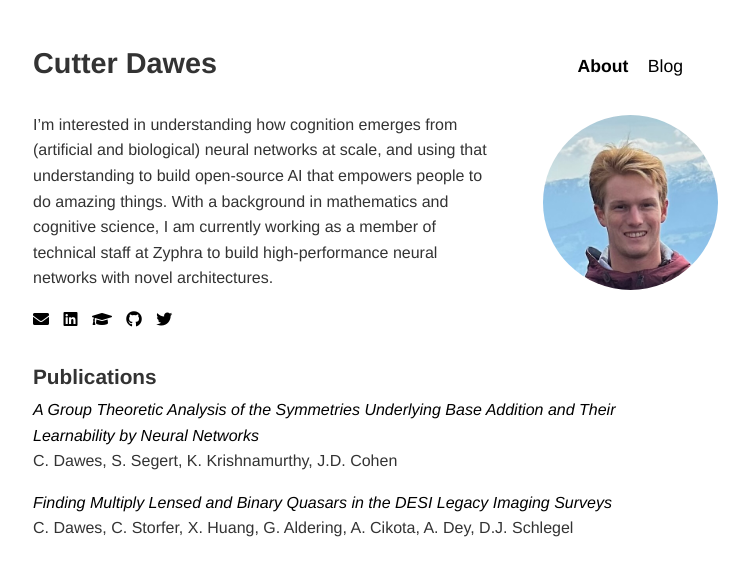
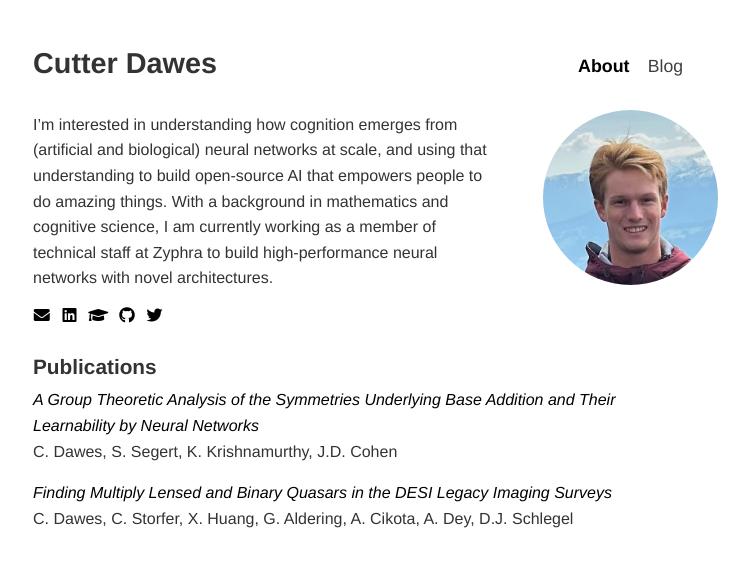
Before and after one commit to cutterdawes/cutterdawes.github.io, a Jekyll site: the page built from index.html, in a window 1280 px wide. Shown: the top 576 px of the page, without its empty margins (282-1031 px from the left). Built offline with Jekyll 4.4.1, drawn with Linux system fonts in a browser that asks for light colours.

Commit message:
Design improvements

```diff
--- a/_layouts/default.html
+++ b/_layouts/default.html
@@ -11,12 +11,12 @@
 <body>
     <header>
         <h1>{{ site.title }}</h1>
-        <button class="hamburger-menu" aria-label="Open navigation menu">
+        <button class="hamburger-menu" aria-label="Toggle navigation menu" aria-controls="site-nav" aria-expanded="false">
             <span class="bar"></span>
             <span class="bar"></span>
             <span class="bar"></span>
         </button>
-        <div class="nav-wrapper">
+        <div class="nav-wrapper" id="site-nav">
             <nav class="main-nav">
                 <a href="/" {% if page.url == '/' or page.url == '/about/' %}class="active"{% endif %}>About</a>
                 <a href="/blog/" {% if page.url contains '/blog' %}class="active"{% endif %}>Blog</a>
--- a/style.css
+++ b/style.css
@@ -1,4 +1,8 @@
 /* --- General Styles --- */
+html {
+    scroll-behavior: smooth;
+}
+
 body {
     font-family: "Helvetica Neue", Helvetica, Arial, sans-serif;
     line-height: 1.6;
@@ -13,10 +17,18 @@
 a {
     color: #000;
     text-decoration: none;
+    text-shadow: 0 0 0 rgba(0, 0, 0, 0);
+    transition: opacity 200ms ease, transform 200ms ease, text-shadow 200ms ease;
 }
 
-a:hover {
-    text-decoration: underline;
+a:hover,
+a:focus-visible {
+    text-shadow: 0.012em 0 0 currentColor, -0.012em 0 0 currentColor;
+}
+
+a:focus-visible {
+    outline: 1px solid #000;
+    outline-offset: 4px;
 }
 
 p {
@@ -65,6 +77,18 @@
     margin-left: 15px;
     font-size: 1.1em;
     color: #000;
+    display: inline-block;
+    opacity: 0.75;
+    text-decoration: none;
+    transform-origin: left center;
+    transition: opacity 200ms ease, transform 200ms ease, text-shadow 200ms ease;
+}
+
+.main-nav a:hover,
+.main-nav a:focus-visible,
+.main-nav a.active {
+    opacity: 1;
+    transform: scale(1.015);
 }
 
 .main-nav a.active {
@@ -83,29 +107,108 @@
 
 .text-content {
     flex-grow: 1;
+    opacity: 0;
+    animation: fadeSlideUp 420ms ease both;
 }
 
 .headshot {
+    --headshot-x: 35px;
+    --headshot-y: -20px;
     width: 175px;
     height: 175px;
     border-radius: 50%;
     object-fit: cover;
     flex-shrink: 0;
-    transform: translateX(35px) translateY(-20px);
+    opacity: 0;
+    transform: translate3d(var(--headshot-x), calc(var(--headshot-y) + 10px), 0);
+    animation: headshotEntrance 500ms ease 140ms forwards;
+}
+
+.links {
+    display: flex;
+    flex-wrap: wrap;
+    gap: 10px;
 }
 
 .links a {
-    margin-right: 10px;
     color: #000;
+    display: inline-flex;
+    align-items: center;
+    justify-content: center;
+    min-width: 1.1em;
+    opacity: 0;
+    animation: fadeSlideUp 320ms ease forwards;
+    transition: opacity 200ms ease;
+}
+
+.links a i {
+    display: block;
+    text-shadow: 0 0 0 rgba(0, 0, 0, 0);
+    transform: scale(1);
+    transform-origin: center;
+    transition: transform 200ms ease, text-shadow 200ms ease;
+}
+
+.links a:nth-child(1) {
+    animation-delay: 180ms;
+}
+
+.links a:nth-child(2) {
+    animation-delay: 220ms;
+}
+
+.links a:nth-child(3) {
+    animation-delay: 260ms;
+}
+
+.links a:nth-child(4) {
+    animation-delay: 300ms;
+}
+
+.links a:nth-child(5) {
+    animation-delay: 340ms;
+}
+
+.links a:hover,
+.links a:focus-visible {
+    opacity: 1;
+}
+
+.links a:hover i,
+.links a:focus-visible i {
+    transform: scale(1.1);
+    text-shadow: 0.012em 0 0 currentColor, -0.012em 0 0 currentColor;
 }
 
 .paper {
-    margin-bottom: 0.5em;
+    margin-bottom: 0.75em;
+    opacity: 0;
+    animation: fadeSlideUp 360ms ease forwards;
+}
+
+.paper:nth-of-type(2) {
+    animation-delay: 260ms;
+}
+
+.paper:nth-of-type(3) {
+    animation-delay: 340ms;
 }
 
 .paper a {
     font-style: italic;
     color: #000;
+    text-decoration: underline;
+    text-decoration-color: transparent;
+    text-decoration-thickness: 1px;
+    text-underline-offset: 0.14em;
+    text-shadow: none;
+    transition: text-decoration-color 200ms ease, text-underline-offset 200ms ease, opacity 200ms ease;
+}
+
+.paper a:hover,
+.paper a:focus-visible {
+    text-decoration-color: currentColor;
+    text-underline-offset: 0.22em;
 }
 
 
@@ -118,6 +221,34 @@
 
 ul.posts li {
   margin-bottom: 1.5em;
+  opacity: 0;
+  animation: fadeSlideUp 360ms ease forwards;
+  transition: transform 180ms ease;
+}
+
+ul.posts li:nth-child(1) {
+  animation-delay: 120ms;
+}
+
+ul.posts li:nth-child(2) {
+  animation-delay: 200ms;
+}
+
+ul.posts li:nth-child(3) {
+  animation-delay: 280ms;
+}
+
+ul.posts li:nth-child(4) {
+  animation-delay: 360ms;
+}
+
+ul.posts li:nth-child(n+5) {
+  animation-delay: 440ms;
+}
+
+ul.posts li:hover,
+ul.posts li:focus-within {
+  transform: translateX(2px);
 }
 
 .post-item {
@@ -131,6 +262,18 @@
     color: #000;
     flex: 1;
     min-width: 0;
+    text-decoration: underline;
+    text-decoration-color: transparent;
+    text-decoration-thickness: 1px;
+    text-underline-offset: 0.14em;
+    text-shadow: none;
+    transition: text-decoration-color 200ms ease, text-underline-offset 200ms ease, opacity 200ms ease;
+}
+
+.post-item a:hover,
+.post-item a:focus-visible {
+    text-decoration-color: currentColor;
+    text-underline-offset: 0.22em;
 }
 
 .post-date {
@@ -144,6 +287,8 @@
     align-items: baseline;
     gap: 0.75rem;
     margin-bottom: 1em;
+    opacity: 0;
+    animation: fadeSlideUp 380ms ease both;
 }
 
 .post-title {
@@ -165,6 +310,46 @@
 
 .post-content {
     text-align: left;
+}
+
+.post-content a {
+    text-decoration: underline;
+    text-decoration-color: transparent;
+    text-decoration-thickness: 1px;
+    text-underline-offset: 0.14em;
+    text-shadow: none;
+    transition: text-decoration-color 200ms ease, text-underline-offset 200ms ease, opacity 200ms ease;
+}
+
+.post-content a:hover,
+.post-content a:focus-visible {
+    text-decoration-color: currentColor;
+    text-underline-offset: 0.22em;
+}
+
+.post-content > * {
+    opacity: 0;
+    animation: fadeSlideUp 420ms ease both;
+}
+
+.post-content > *:nth-child(1) {
+    animation-delay: 100ms;
+}
+
+.post-content > *:nth-child(2) {
+    animation-delay: 160ms;
+}
+
+.post-content > *:nth-child(3) {
+    animation-delay: 220ms;
+}
+
+.post-content > *:nth-child(4) {
+    animation-delay: 280ms;
+}
+
+.post-content > *:nth-child(n+5) {
+    animation-delay: 320ms;
 }
 
 /* --- Figures & Images --- */
@@ -214,19 +399,34 @@
     transition: all 0.3s ease-in-out;
 }
 
+.hamburger-menu[aria-expanded="true"] .bar:nth-child(1) {
+    transform: translateY(8px) rotate(45deg);
+}
+
+.hamburger-menu[aria-expanded="true"] .bar:nth-child(2) {
+    opacity: 0;
+}
+
+.hamburger-menu[aria-expanded="true"] .bar:nth-child(3) {
+    transform: translateY(-8px) rotate(-45deg);
+}
+
 @media (max-width: 768px) {
     body {
         margin: 20px;
     }
 
+    header {
+        position: relative;
+    }
+
     .main-nav {
-        display: none;
+        display: flex;
         flex-direction: column;
         width: 100%;
-    }
-
-    .nav-wrapper.active .main-nav {
-        display: flex;
+        gap: 0;
+        border: 1px solid #e9e9e9;
+        background: #fff;
     }
 
     .hamburger-menu {
@@ -234,17 +434,25 @@
     }
 
     .nav-wrapper {
-        display: none;
         position: absolute;
-        top: 80px;
+        top: calc(100% + 10px);
         left: 0;
         width: 100%;
         background: white;
         box-shadow: 0 2px 5px rgba(0,0,0,0.1);
+        opacity: 0;
+        visibility: hidden;
+        pointer-events: none;
+        transform: translateY(-8px);
+        transition: opacity 200ms ease, transform 200ms ease, visibility 0s linear 200ms;
     }
 
     .nav-wrapper.active {
-        display: block;
+        opacity: 1;
+        visibility: visible;
+        pointer-events: auto;
+        transform: translateY(0);
+        transition: opacity 200ms ease, transform 200ms ease, visibility 0s linear 0s;
     }
 
     .main-nav a {
@@ -260,7 +468,47 @@
     }
 
     .headshot {
-        transform: none;
+        --headshot-x: 0px;
+        --headshot-y: 0px;
         margin-bottom: 20px;
     }
 }
+
+@media (prefers-reduced-motion: reduce) {
+    html {
+        scroll-behavior: auto;
+    }
+
+    *,
+    *::before,
+    *::after {
+        animation-duration: 1ms !important;
+        animation-iteration-count: 1 !important;
+        transition-duration: 1ms !important;
+        scroll-behavior: auto !important;
+    }
+}
+
+@keyframes fadeSlideUp {
+    from {
+        opacity: 0;
+        transform: translateY(8px);
+    }
+
+    to {
+        opacity: 1;
+        transform: translateY(0);
+    }
+}
+
+@keyframes headshotEntrance {
+    from {
+        opacity: 0;
+        transform: translate3d(var(--headshot-x), calc(var(--headshot-y) + 10px), 0);
+    }
+
+    to {
+        opacity: 1;
+        transform: translate3d(var(--headshot-x), var(--headshot-y), 0);
+    }
+}
```
Also changed, not shown: other parts of _layouts/default.html (+24 -1 lines).
